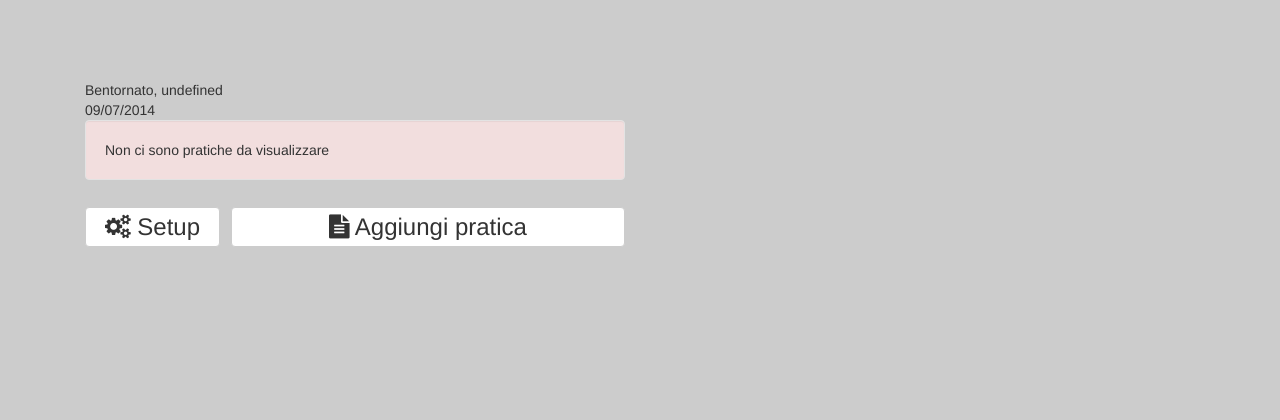
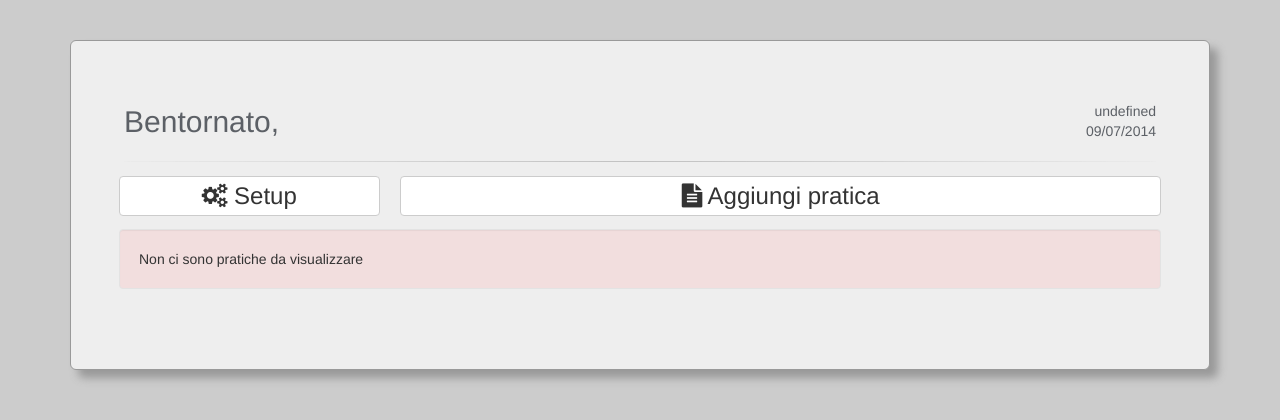
Before and after one commit to AndreaGi/avvApp_OLD, a Node server app: page /home in a window 1280 px wide. Shown: the top 420 px of the page. Run offline with Node 20, Linux system fonts and the light colour scheme; the visitor is signed in with stand-in values (Sample User, id 1); some libraries are stand-ins or nearby versions.

Commit message:
Final Commit v1.0.0

```diff
--- a/avvApp/style/common.css
+++ b/avvApp/style/common.css
@@ -1,5 +1,6 @@
 body{
     background-color: #cccccc;
+    padding-top: 40px !important;
 }
 
 .appContainer{
--- a/avvApp/style/home.css
+++ b/avvApp/style/home.css
@@ -12,7 +12,7 @@
     clear: both;
     height: 40px;
     width: 100%;
-    margin-bottom: 10px;
+    margin-bottom: 20px;
 }
 
 div.infoBar p{
@@ -89,3 +89,55 @@ ul li i.fa-chevron-right:hover{
     cursor: -webkit-grabbing;
     cursor: url(https://mail.google.com/mail/images/2/closedhand.cur) 8 8, move;
 }
+
+div.infoBar{
+    margin-bottom: 0px;
+    color: rgba(16, 23, 32, 0.66);
+    padding-left: 5px;
+    padding-right: 5px;
+}
+
+div.infoBar p{
+    text-align: right;
+}
+
+div.infoBar span.title{
+    font-size: 30px;
+    float: left;
+}
+
+hr.fancy-line {
+    border: 0;
+    height: 1px;
+    position: relative;
+    margin: 0.5em 0; /* Keep other elements away from pseudo elements*/
+    margin-top: 20px;
+}
+hr.fancy-line:before {
+    top: -0.5em;
+    height: 1em;
+}
+hr.fancy-line:after {
+    content:'';
+    height: 6px;   /* half the height of :before */
+    top: 1px;        /* height of hr*/
+}
+
+hr.fancy-line:before, hr.fancy-line:after {
+    content: '';
+    position: absolute;
+    width: 100%;
+}
+
+hr.fancy-line, hr.fancy-line:before {
+    background: -moz-radial-gradient(center, ellipse cover, rgba(0,0,0,0.1) 0%, rgba(0,0,0,0) 75%);
+    background: -webkit-gradient(radial, center center, 0px, center center, 75%, color-stop(0%,rgba(0,0,0,0.1)), color-stop(75%,rgba(0,0,0,0)));
+    background: -webkit-radial-gradient(center, ellipse cover, rgba(0,0,0,0.1) 0%,rgba(0,0,0,0) 75%);
+    background: -o-radial-gradient(center, ellipse cover, rgba(0,0,0,0.1) 0%,rgba(0,0,0,0) 75%);
+    background: -ms-radial-gradient(center, ellipse cover, rgba(0,0,0,0.1) 0%,rgba(0,0,0,0) 75%);
+    background: radial-gradient(ellipse at center, rgba(0,0,0,0.1) 0%,rgba(0,0,0,0) 75%);
+}
+
+body, hr.fancy-line:after {
+    background: #eee;
+}
--- a/avvApp/style/login.css
+++ b/avvApp/style/login.css
@@ -3,7 +3,7 @@
 }
 
 .loginContainer .jumbotron{
-    border: 1px solid #dddddd;
+    border: 1px solid #999;
     box-shadow: 4px 4px 4px #999;
 
 }
--- a/avvApp/style/setup.css
+++ b/avvApp/style/setup.css
@@ -1,3 +1,8 @@
+div.setupContainer{
+    width: 651px;
+    background-color: transparent;
+}
+
 #catName {
     border-radius: 4px 0 0 4px;
     float: left;
--- a/avvApp/views/document.ejs
+++ b/avvApp/views/document.ejs
@@ -16,7 +16,7 @@
 <body>
 <div class="container">
     <div class="row">
-        <div class="col-sm-6" >
+        <div class="col-6 appContainer" >
             <% if(document == null){%>
 
             <!-- New DOCUMENT -->
--- a/avvApp/views/home.ejs
+++ b/avvApp/views/home.ejs
@@ -13,15 +13,29 @@
 </head>
 <body>
 <div class="container">
-        <div class="col-sm-6" >
+        <div class="col-6 appContainer" >
             <div class="infoBar">
-                <p>Bentornato, <% if (user.local.email) { %>
+                <p><span class="title">Bentornato,</span> <% if (user.local.email) { %>
                     <%=user.local.email%>
                     <%}else{%>
                     <%=user.google.email%>
                     <%}%>
                 </p>
                 <p id="date"></p>
+                <hr class="fancy-line"></hr>
+            </div>
+
+
+            <div id="menu">
+
+                <div class="settings">
+                    <button type="button" class="btn btn-default" onclick="location.href='setup'" style="width: 25%;">
+                        <h3><span class="fa fa-cogs"></span> Setup</h3>
+                    </button>
+                    <button type="button" class="btn btn-default" onclick="location.href='document'" style="width:73%; float: right">
+                        <h3><span class="fa fa-file-text"></span> Aggiungi pratica</h3>
+                    </button>
+                </div>
             </div>
 
             <% if(user.documents.length > 0){
@@ -98,17 +112,6 @@
             <p class="well" style="background-color: #f2dede;">Non ci sono pratiche da visualizzare</p>
             <%}%>
 
-            <div id="menu">
-
-                <div class="settings">
-                    <button type="button" class="btn btn-default" onclick="location.href='setup'" style="width: 25%;">
-                        <h3><span class="fa fa-cogs"></span> Setup</h3>
-                    </button>
-                    <button type="button" class="btn btn-default" onclick="location.href='document'" style="width:73%; float: right">
-                        <h3><span class="fa fa-file-text"></span> Aggiungi pratica</h3>
-                    </button>
-                </div>
-            </div>
         </div>
 </div>
 <script src="//ajax.googleapis.com/ajax/libs/jqueryui/1.11.0/jquery-ui.min.js"></script>
--- a/avvApp/views/setup.ejs
+++ b/avvApp/views/setup.ejs
@@ -16,9 +16,9 @@
     </style>
 </head>
 <body>
-<div class="container">
+<div class="container setupContainer">
     <div class="row">
-        <div class="col-sm-6" >
+        <div class="col-6 appContainer" >
             <h2><span class="fa fa-cogs"></span> Setup</h2>
             <h3>Categorie</h3>
             <form action="/addCategory" method="PUT" id="addCategory">
```
